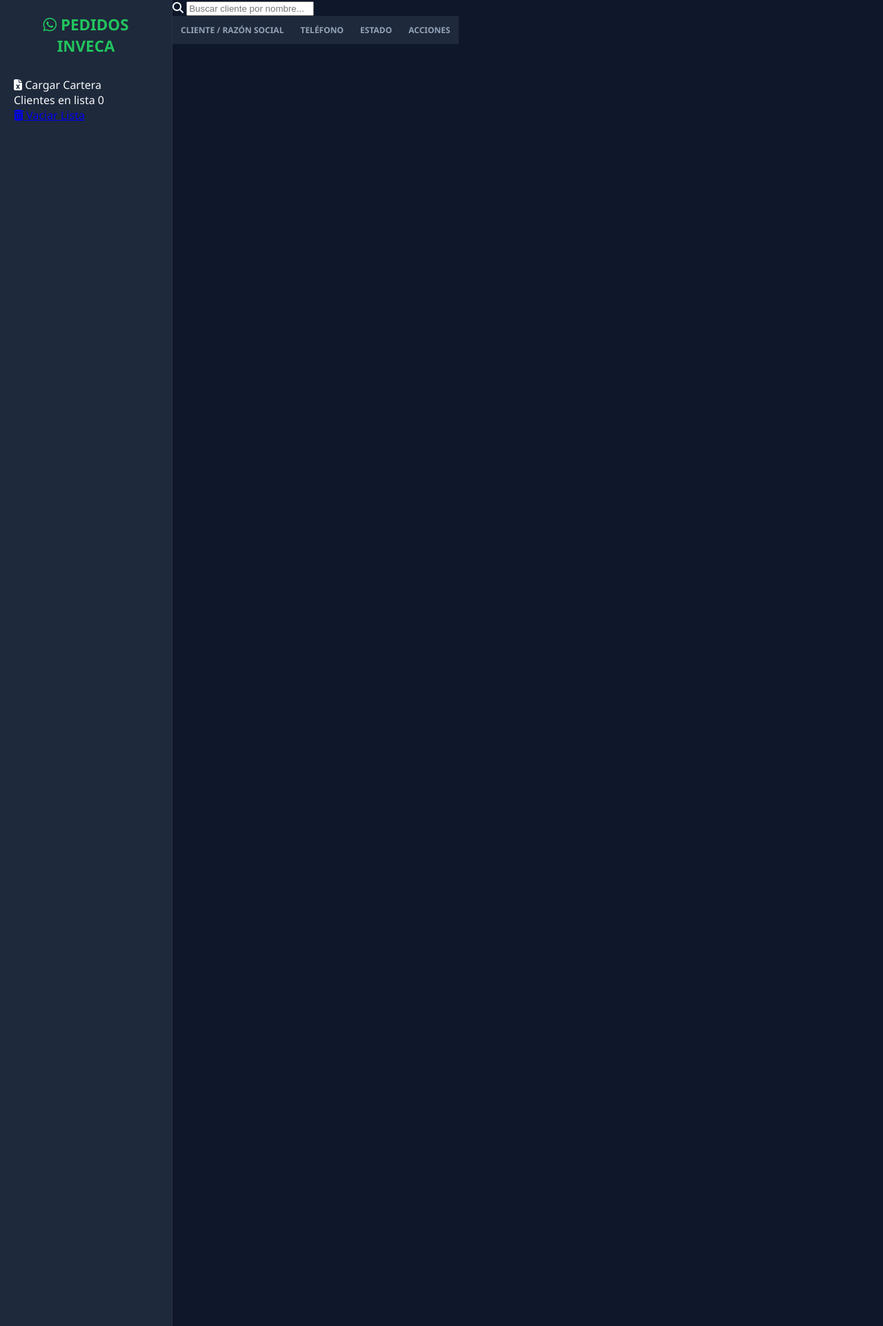
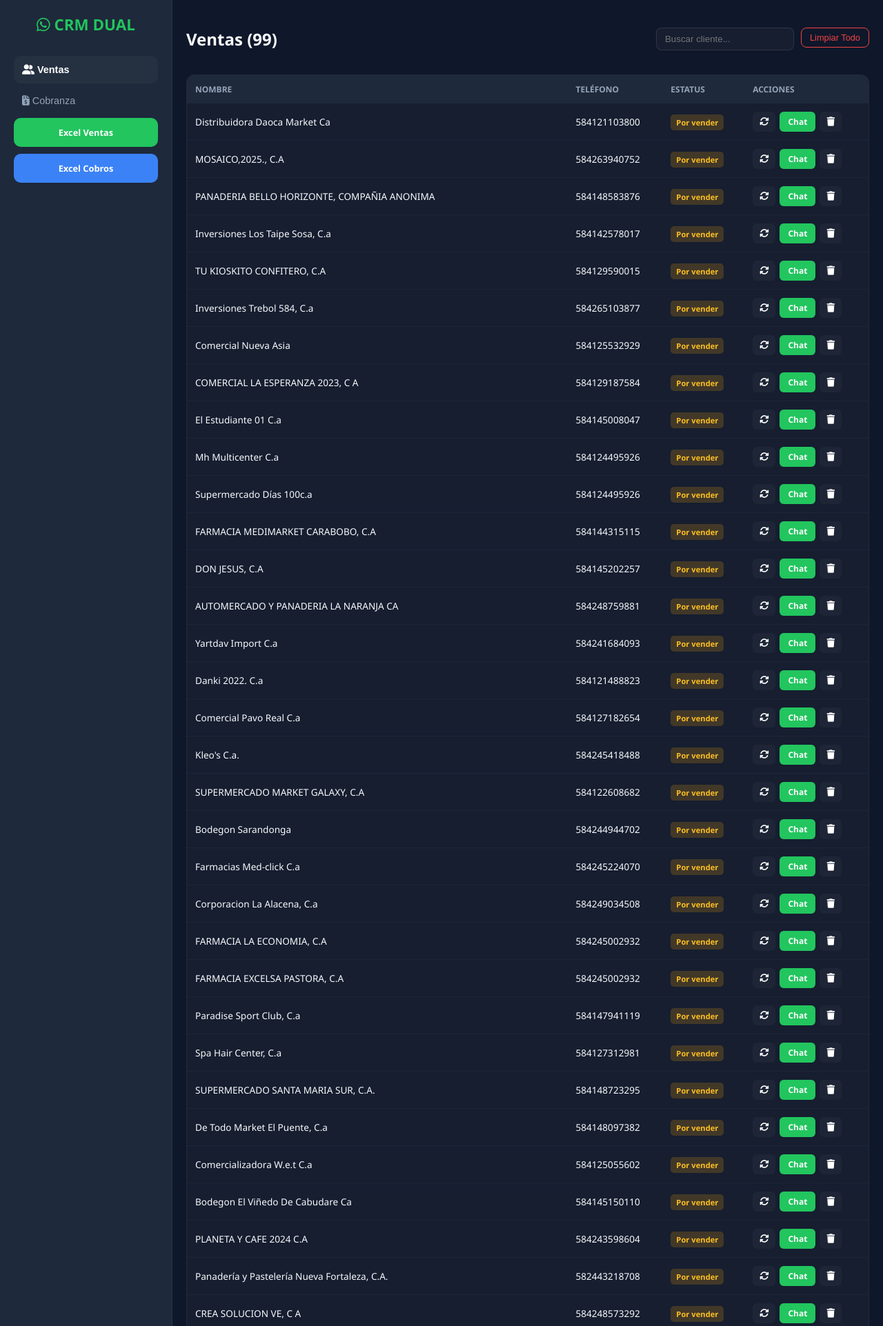
Before and after one commit to jdcastillo01/pedidosinveca, a Flask app: page / in a window 1280 px wide. Shown: the top 1923 px of the page at 69% size. Run offline with Flask 3, Linux system fonts and the light colour scheme; data comes from the database, SQL or seed files in the repository; tables that the repository leaves empty hold one stand-in row (values such as "Sample post"); lists and menus that the app fills with data are empty; some libraries are stand-ins or nearby versions.

Commit message:
Update index.html

```diff
--- a/templates/index.html
+++ b/templates/index.html
@@ -2,123 +2,173 @@
 <html lang="es">
 <head>
     <meta charset="UTF-8">
-    <meta name="viewport" content="width=device-width, initial-scale=1.0">
-    <title>PEDIDOS INVECA | WhatsApp</title>
+    <title>CRM PRO Dual</title>
     <link rel="stylesheet" href="{{ url_for('static', filename='style.css') }}">
     <link rel="stylesheet" href="https://cdnjs.cloudflare.com/ajax/libs/font-awesome/6.4.0/css/all.min.css">
+    <script src="https://cdn.jsdelivr.net/npm/sweetalert2@11"></script>
 </head>
 <body>
     <div class="app-container">
         <aside class="sidebar">
-            <div class="logo"><i class="fab fa-whatsapp"></i> PEDIDOS INVECA</div>
-            <nav>
-                <form action="/importar" method="post" enctype="multipart/form-data" id="importForm">
-                    <label for="file-upload" class="custom-file-upload">
-                        <i class="fas fa-file-excel"></i> Cargar Cartera
-                    </label>
-                    <input id="file-upload" type="file" name="file" onchange="this.form.submit()"/>
+            <div class="logo"><i class="fab fa-whatsapp"></i> CRM DUAL</div>
+            <nav class="menu-nav">
+                <button class="menu-btn {{ 'active' if active_tab == 'ventas' }}" onclick="window.location.href='/?tab=ventas'">
+                    <i class="fas fa-user-friends"></i> Ventas
+                </button>
+                <button class="menu-btn {{ 'active' if active_tab == 'cobranza' }}" onclick="window.location.href='/?tab=cobranza'">
+                    <i class="fas fa-file-invoice-dollar"></i> Cobranza
+                </button>
+            </nav>
+            <div class="import-actions">
+                <form id="form-v" action="/importar/ventas" method="post" enctype="multipart/form-data">
+                    <label for="file-v" class="import-label v-bg">Excel Ventas</label>
+                    <input id="file-v" type="file" name="file" onchange="subirArchivo('form-v')"/>
                 </form>
-
-                <div class="stats-box">
-                    <span class="stats-label">Clientes en lista</span>
-                    <span id="contador-total" class="stats-number">{{ clientes|length }}</span>
+                <form id="form-c" action="/importar/cobranza" method="post" enctype="multipart/form-data">
+                    <label for="file-c" class="import-label c-bg">Excel Cobros</label>
+                    <input id="file-c" type="file" name="file" onchange="subirArchivo('form-c')"/>
+                </form>
             </div>
-
-                <a href="/limpiar" class="btn-clear" onclick="return confirm('¿Borrar toda la lista?')">
-                    <i class="fas fa-trash-alt"></i> Vaciar Lista
-                </a>
-            </nav>
         </aside>
 
-        <main class="content">
-            <div class="search-container">
-                <i class="fas fa-search search-icon"></i>
-                <input type="text" id="busqueda" placeholder="Buscar cliente por nombre..." onkeyup="filtrarClientes()">
+        <main class="main-content">
+            <section id="tab-ventas" class="tab-content {{ 'active' if active_tab == 'ventas' }}">
+                <div class="section-header">
+                    <h2>Ventas ({{ ventas|length }})</h2>
+                    <div class="header-tools">
+                        <input type="text" class="search-input" placeholder="Buscar cliente..." onkeyup="filterTable('table-ventas', this.value)">
+                        <form action="/borrar_todo/ventas" method="post" onsubmit="confirmarBorrado(event)">
+                            <button type="submit" class="btn-danger-outline">Limpiar Todo</button>
+                        </form>
                     </div>
-
-            <div class="table-wrapper">
-                <table>
-                    <thead>
+                </div>
+                <div class="table-container">
+                    <table id="table-ventas">
+                        <thead><tr><th>Nombre</th><th>Teléfono</th><th>Estatus</th><th>Acciones</th></tr></thead>
+                        <tbody>
+                            {% for v in ventas %}
                             <tr>
-                            <th>Cliente / Razón Social</th>
-                            <th>Teléfono</th>
-                            <th>Estado</th>
-                            <th style="text-align:right">Acciones</th>
-                        </tr>
-                    </thead>
-                    <tbody id="tabla-clientes">
-                        {% for cliente in clientes %}
-                        <tr id="fila-{{ cliente.id }}" class="fila-cliente">
-                            <td class="client-name">{{ cliente.nombre }}</td>
-                            <td class="client-tel">+{{ cliente.telefono }}</td>
-                            <td>
-                                <span class="status-pill {{ 'status-vendido' if cliente.estatus == 'Vendido' else 'status-espera' }}">
-                                    {{ cliente.estatus }}
-                                </span>
-                            </td>
-                            <td class="actions">
-                                <button onclick="cambiarEstatus(this, {{ cliente.id }})" class="btn-icon" title="Cambiar Estado">
-                                    <i class="fas fa-sync-alt"></i>
-                                </button>
-                                <a href="https://wa.me/{{ cliente.telefono }}?text={{ ('Hola, quisiera solicitar el pedido para ' + cliente.nombre)|urlencode }}" target="_blank" class="btn-wa">
-                                    <i class="fab fa-whatsapp"></i> Chat
-                                </a>
-                                <button onclick="eliminarCliente({{ cliente.id }})" class="btn-icon del" title="Eliminar">
-                                    <i class="fas fa-trash"></i>
-                                </button>
+                                <td>{{ v.nombre }}</td>
+                                <td>{{ v.telefono }}</td>
+                                <td><span class="pill {{ 'pill-green' if v.estatus == 'Vendido' else 'pill-orange' }}">{{ v.estatus }}</span></td>
+                                <td class="btns">
+                                    <button class="btn-tool" onclick="updateStatus('ventas', {{v.id}}, this)"><i class="fas fa-sync-alt"></i></button>
+                                    <a href="https://wa.me/{{v.telefono}}?text=Buen%20día!%20quisiéramos%20consultarle%20por%20su%20inventario%20a%20{{v.nombre}}" target="_blank" class="btn-wa">Chat</a>
+                                    <button class="btn-tool del" onclick="deleteRecord('ventas', {{v.id}}, this)"><i class="fas fa-trash"></i></button>
                                 </td>
                             </tr>
                             {% endfor %}
                         </tbody>
                     </table>
                 </div>
+            </section>
+
+            <section id="tab-cobranza" class="tab-content {{ 'active' if active_tab == 'cobranza' }}">
+                <div class="section-header">
+                    <h2>Cobranza ({{ cobros|length }})</h2>
+                    <div class="header-tools">
+                        <input type="text" class="search-input" placeholder="Buscar..." onkeyup="filterTable('table-cobranza', this.value)">
+                        <form action="/borrar_todo/cobranza" method="post" onsubmit="confirmarBorrado(event)">
+                            <button type="submit" class="btn-danger-outline">Limpiar Todo</button>
+                        </form>
+                    </div>
+                </div>
+                <div class="table-container">
+                    <table id="table-cobranza">
+                        <thead><tr><th>Nombre</th><th>Teléfono</th><th>Factura</th><th>Monto</th><th>Estatus</th><th>Acciones</th></tr></thead>
+                        <tbody>
+                            {% for c in cobros %}
+                            <tr>
+                                <td>{{ c.nombre }}</td>
+                                <td>{{ c.telefono }}</td>
+                                <td>#{{ c.factura }}</td>
+                                <td>{{ c.monto }}</td>
+                                <td><span class="pill {{ 'pill-green' if 'pagado' in c.estatus.lower() else 'pill-red' }}">{{ c.estatus }}</span></td>
+                                <td class="btns">
+                                    <button class="btn-tool" onclick="updateStatus('cobranza', {{c.id}}, this)"><i class="fas fa-check-double"></i></button>
+                                    <a href="https://wa.me/{{c.telefono}}?text=Buen%20día%2C%20consultamos%20por%20la%20factura%20{{c.factura}}" target="_blank" class="btn-wa c-bg">Cobrar</a>
+                                    <button class="btn-tool del" onclick="deleteRecord('cobranza', {{c.id}}, this)"><i class="fas fa-trash"></i></button>
+                                </td>
+                            </tr>
+                            {% endfor %}
+                        </tbody>
+                    </table>
+                </div>
+            </section>
         </main>
     </div>
 
     <script>
-        // Filtrar clientes en tiempo real
-        function filtrarClientes() {
-            const input = document.getElementById('busqueda');
-            const filtro = input.value.toLowerCase();
-            const filas = document.getElementsByClassName('fila-cliente');
-            let visibles = 0;
-
-            for (let i = 0; i < filas.length; i++) {
-                const nombre = filas[i].getElementsByClassName('client-name')[0].innerText.toLowerCase();
-                if (nombre.includes(filtro)) {
-                    filas[i].style.display = "";
-                    visibles++;
-                } else {
-                    filas[i].style.display = "none";
-                }
-            }
-            // Actualizamos el contador dinámicamente si hay búsqueda
-            document.getElementById('contador-total').innerText = visibles;
+        // BARRA DE CARGA AL IMPORTAR
+        function subirArchivo(formId) {
+            Swal.fire({
+                title: 'Procesando archivo...',
+                html: 'Espere un momento mientras cargamos los datos',
+                timerProgressBar: true,
+                didOpen: () => { Swal.showLoading() },
+                background: '#1e293b',
+                color: '#fff'
+            });
+            document.getElementById(formId).submit();
         }
 
-        function cambiarEstatus(boton, id) {
-            fetch(`/cambiar_estatus/${id}`)
-            .then(res => res.json())
-            .then(data => {
-                const fila = document.getElementById(`fila-${id}`);
-                const badge = fila.querySelector('.status-pill');
-                badge.textContent = data.nuevo_estatus;
-                badge.className = data.nuevo_estatus === 'Vendido' ? 'status-pill status-vendido' : 'status-pill status-espera';
+        // CONFIRMACIÓN PARA BORRAR TODO
+        function confirmarBorrado(event) {
+            event.preventDefault();
+            const form = event.target;
+            Swal.fire({
+                title: '¿Limpiar lista completa?',
+                text: "Esta acción no se puede deshacer",
+                icon: 'warning',
+                showCancelButton: true,
+                confirmButtonColor: '#ef4444',
+                cancelButtonColor: '#334155',
+                confirmButtonText: 'Sí, borrar todo',
+                cancelButtonText: 'Cancelar',
+                background: '#1e293b',
+                color: '#fff'
+            }).then((result) => {
+                if (result.isConfirmed) form.submit();
             });
         }
 
-        function eliminarCliente(id) {
-            if(!confirm('¿Eliminar cliente?')) return;
-            fetch(`/eliminar/${id}`, { method: 'DELETE' })
+        // ELIMINAR FILA INDIVIDUAL
+        function deleteRecord(tipo, id, btn) {
+            Swal.fire({
+                title: '¿Eliminar fila?',
+                icon: 'question',
+                showCancelButton: true,
+                confirmButtonColor: '#ef4444',
+                confirmButtonText: 'Eliminar',
+                background: '#1e293b',
+                color: '#fff'
+            }).then((result) => {
+                if (result.isConfirmed) {
+                    fetch(`/eliminar/${tipo}/${id}`, { method: 'DELETE' })
                     .then(() => {
-                const fila = document.getElementById(`fila-${id}`);
-                fila.remove();
-                // Actualizar contador después de borrar
-                const totalActual = document.getElementsByClassName('fila-cliente').length;
-                document.getElementById('contador-total').innerText = totalActual;
+                        btn.closest('tr').remove();
+                        Swal.fire({ title: 'Eliminado', icon: 'success', timer: 800, showConfirmButton: false, background: '#1e293b', color: '#fff' });
                     });
+                }
+            });
+        }
+
+        function updateStatus(tipo, id, btn) {
+            fetch(`/cambiar_estatus/${tipo}/${id}`)
+            .then(res => res.json())
+            .then(data => {
+                const pill = btn.closest('tr').querySelector('.pill');
+                pill.textContent = data.nuevo_estatus;
+                const txt = data.nuevo_estatus.toLowerCase();
+                pill.className = 'pill ' + (txt.includes('vendido') || txt.includes('pagado') ? 'pill-green' : txt.includes('vender') ? 'pill-orange' : 'pill-red');
+            });
+        }
+
+        function filterTable(tableId, query) {
+            const rows = document.querySelectorAll(`#${tableId} tbody tr`);
+            const q = query.toLowerCase();
+            rows.forEach(row => { row.style.display = row.innerText.toLowerCase().includes(q) ? '' : 'none'; });
         }
     </script>
 </body>
-
 </html>
```
Lines whose indentation alone changed are shown as unchanged.
